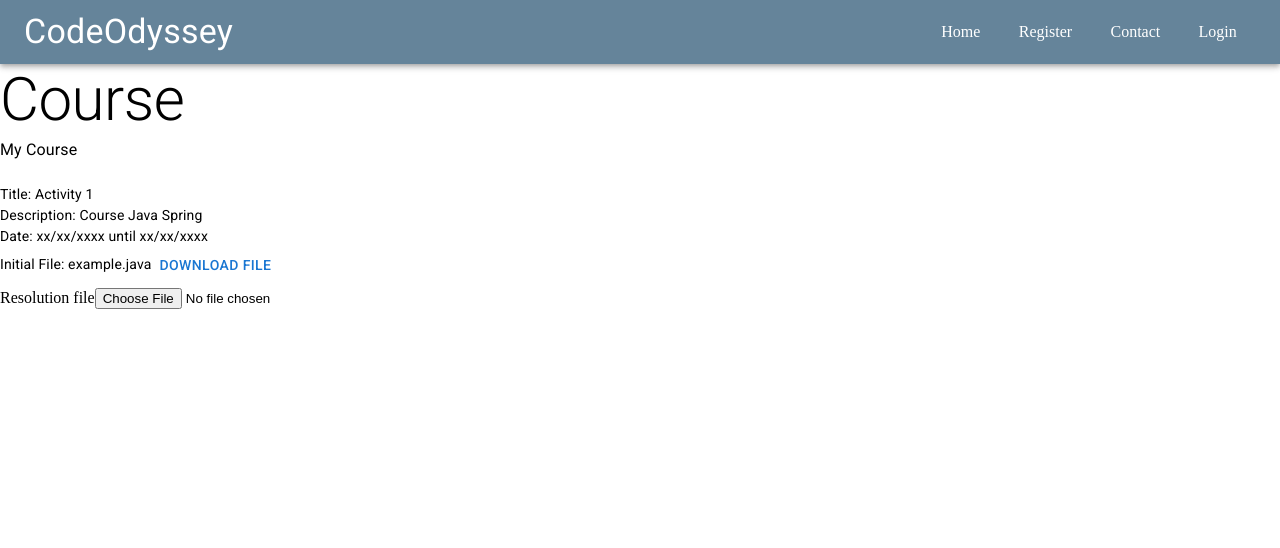
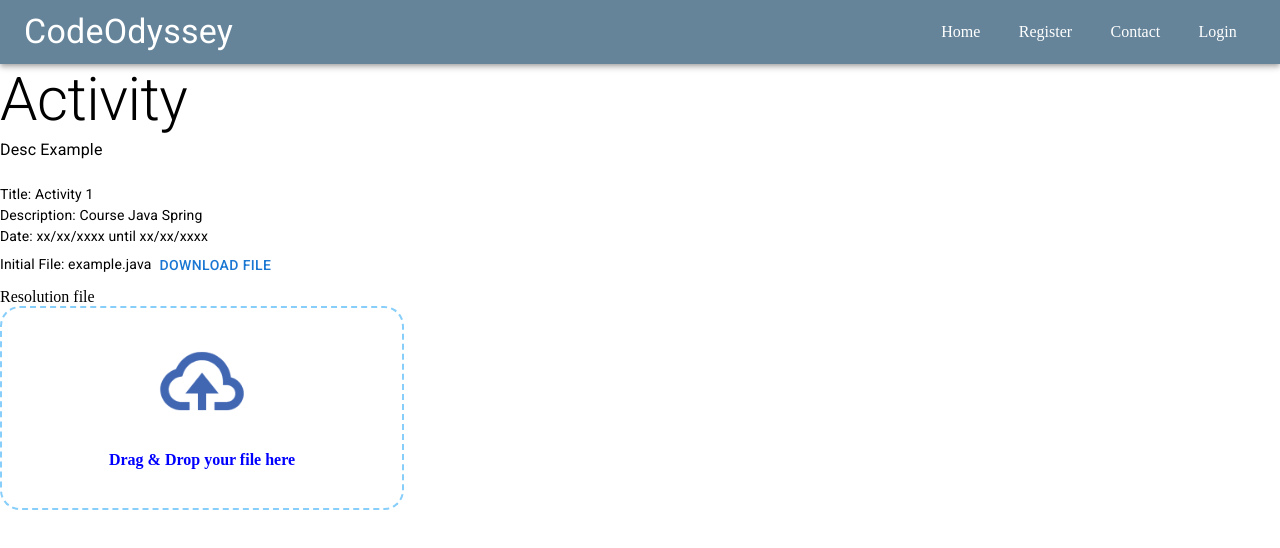
Before and after one commit to ifspcodelab/codeodyssey-frontend, a React (Vite) app: page /1/1/activities/1 in a window 1280 px wide. Shown: the top 548 px of the page. Built offline with nearby package versions, Linux system fonts and the light colour scheme; what react-swipeable-views-utils would draw is missing.

Commit message:
feat: add drag and drop file input

```diff
--- /dev/null
+++ b/src/components/DropFileInput/index.tsx
@@ -0,0 +1,46 @@
+import PropTypes from 'prop-types'
+import './style.css'
+import uploadImg from '../../assets/drop_file_input/cloud-upload-regular-240.png'
+import { useRef, useState } from 'react'
+
+const DropFileInput = props => {
+  const wrapperRef = useRef(null)
+
+  const [fileList, setFileList] = useState()
+
+  const onDragEnter = () => wrapperRef.current.classList.add('dragover')
+
+  const onDragLeave = () => wrapperRef.current.classList.remove('dragover')
+
+  const onDrop = () => wrapperRef.current.classList.remove('dragover')
+
+  const onFileDrop = (e) => {
+    const newFile = e.target.files
+    if (newFile) {
+      setFileList(newFile)
+      props.onFileChange(newFile)
+    }
+  }
+
+  return (
+    <div
+      ref={wrapperRef}
+      className='drop-file-input'
+      onDragEnter={onDragEnter}
+      onDragLeave={onDragLeave}
+      onDrop={onDrop}
+    >
+      <div className='drop-file-input__label'>
+        <img src={uploadImg} alt="" />
+        <p>Drag & Drop your file here</p>
+      </div>
+      <input type="file" value="" onChange={onFileDrop} />
+    </div>
+  )
+}
+
+DropFileInput.propTypes = {
+  onFileChange: PropTypes.func
+}
+
+export default DropFileInput
--- /dev/null
+++ b/src/components/DropFileInput/style.css
@@ -0,0 +1,38 @@
+.drop-file-input {
+  position: relative;
+  width: 400px;
+  height: 200px;
+  border: 2px dashed lightskyblue;
+  border-radius: 20px;
+
+  display: flex;
+  align-items: center;
+  justify-content: center;
+  background-color: white;
+}
+
+.drop-file-input input {
+  opacity: 0;
+  position: absolute;
+  top: 0;
+  left: 0;
+  width: 100%;
+  height: 100%;
+  cursor: pointer;
+}
+
+.drop-file-input:hover,
+.drop-file-input.dragover {
+  opacity: 0.6;
+}
+
+.drop-file-input__label {
+  text-align: center;
+  color: blue;
+  font-weight: 600;
+  padding: 10px;
+}
+
+.drop-file-input__label img {
+  width: 100px;
+}
--- a/src/pages/Activity/index.tsx
+++ b/src/pages/Activity/index.tsx
@@ -1,11 +1,15 @@
 import PageHeader from "../../components/PageHeader";
 import { Button, Grid, Typography } from "@mui/material";
+import DropFileInput from '../../components/DropFileInput'
+function Activity() {
 
-function Activity() {
+  const onFileChange = (files) => {
+    console.log(files)
+  }
 
   return (
     <>
-      <PageHeader title="Course" text="My Course" />
+      <PageHeader title="Activity" text="Desc Example" />
       <Typography sx={{ fontSize: 14 }} gutterBottom>
         Title: Activity 1
         <br />
@@ -18,12 +22,9 @@ function Activity() {
       </Typography>
       <Grid item xs={12}>
         <label htmlFor="resolution-file">Resolution file</label>
-        <input
-          id="resolution-file"
-          accept=".java"
-          type="file"
-        />
       </Grid>
+      {/* TO-DO: put id and accept in the input tag */}
+      <DropFileInput onFileChange={(files) => onFileChange(files)} />
     </>
   );
 }
```
Also changed, not shown: src/assets/drop_file_input/cloud-upload-regular-240.png (added).
